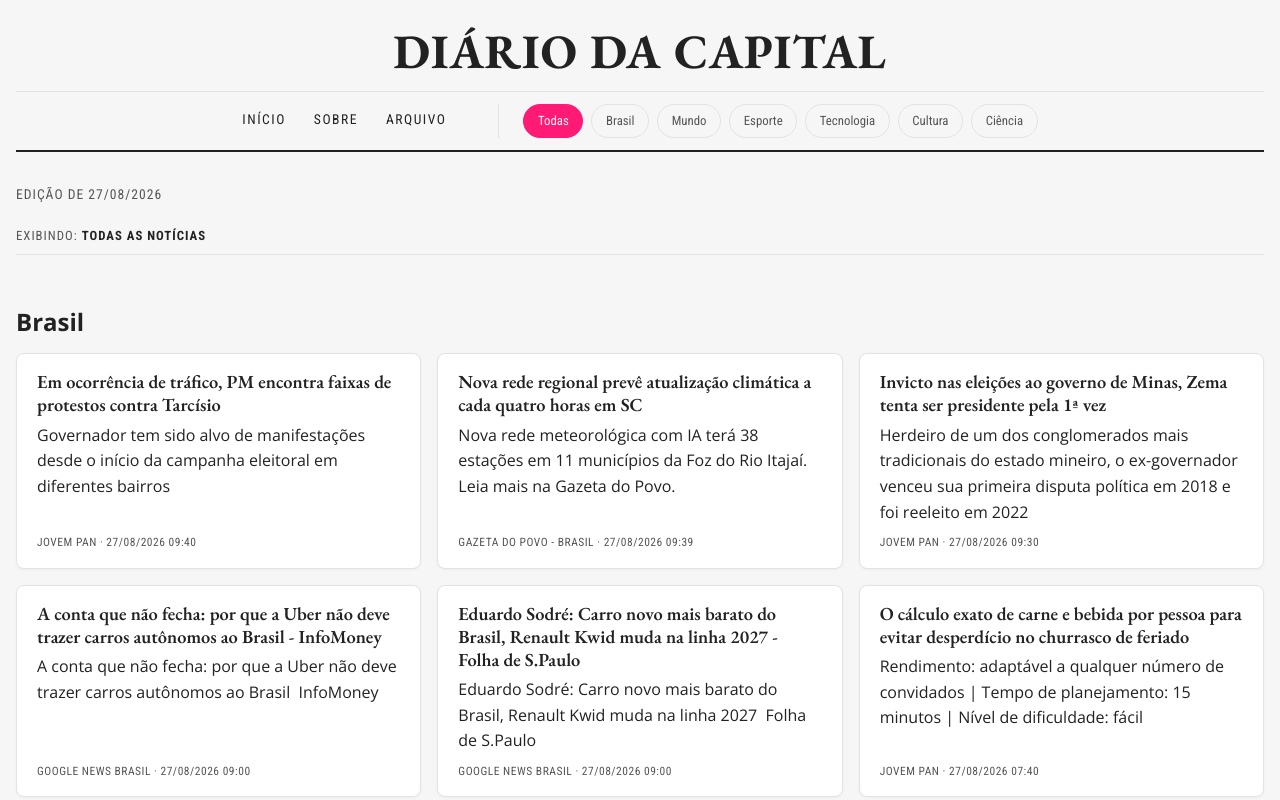
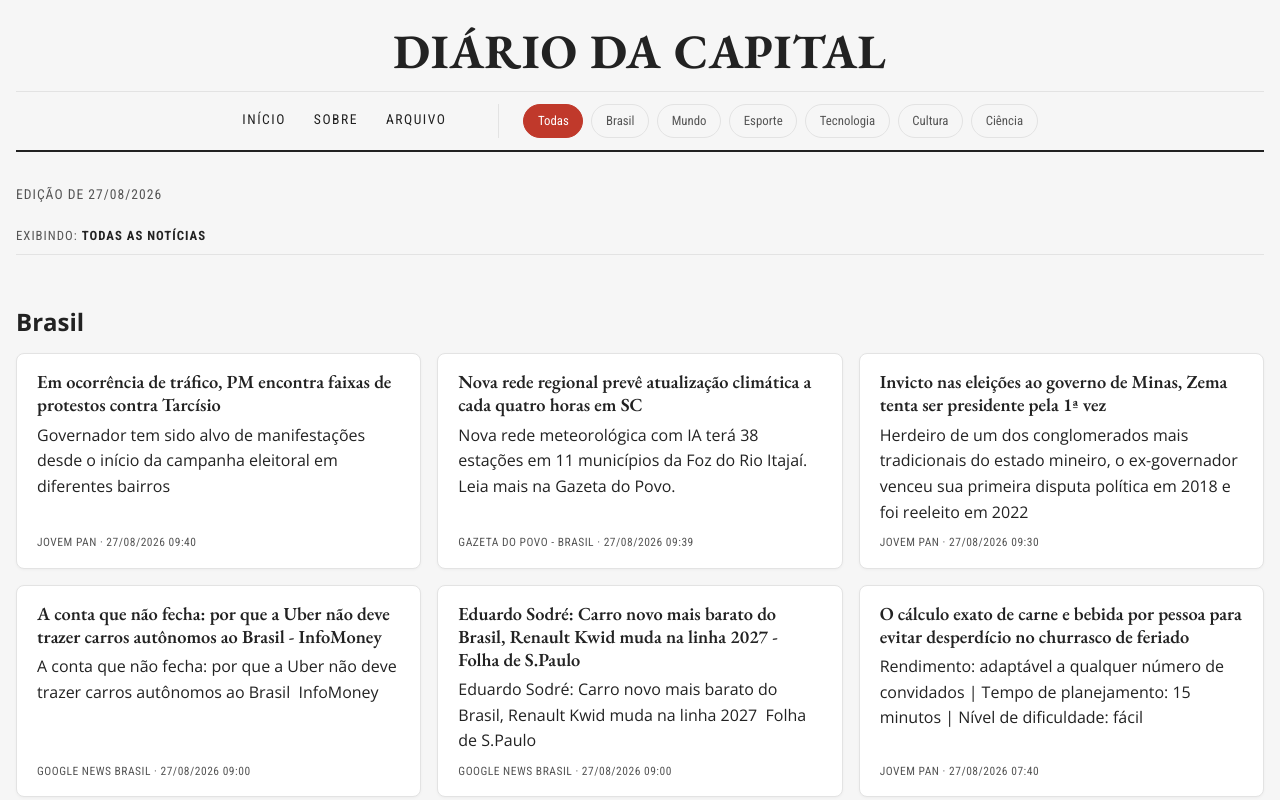
Before and after one commit to willycornelissen/clipping, a React (Vite) app: page / in a window 1280 px wide. Shown: the top 800 px of the page. Built offline with nearby package versions, Linux system fonts and the light colour scheme.

Commit message:
style: substitui acento rosa por vermelho bordô (#c0392b)

```diff
--- a/src/estilos.css
+++ b/src/estilos.css
@@ -4,7 +4,7 @@
   --cinza: #555555;
   --card: #ffffff;
   --linha: #e3e3e3;
-  --acento: #ff1a75;
+  --acento: #c0392b;
   --fonte-corpo: 'Open Sans', 'Helvetica Neue', Arial, sans-serif;
   --fonte-titulo: 'EB Garamond', Georgia, 'Times New Roman', serif;
   --fonte-rotulo: 'Roboto Condensed', 'Helvetica Neue', Arial, sans-serif;
```
